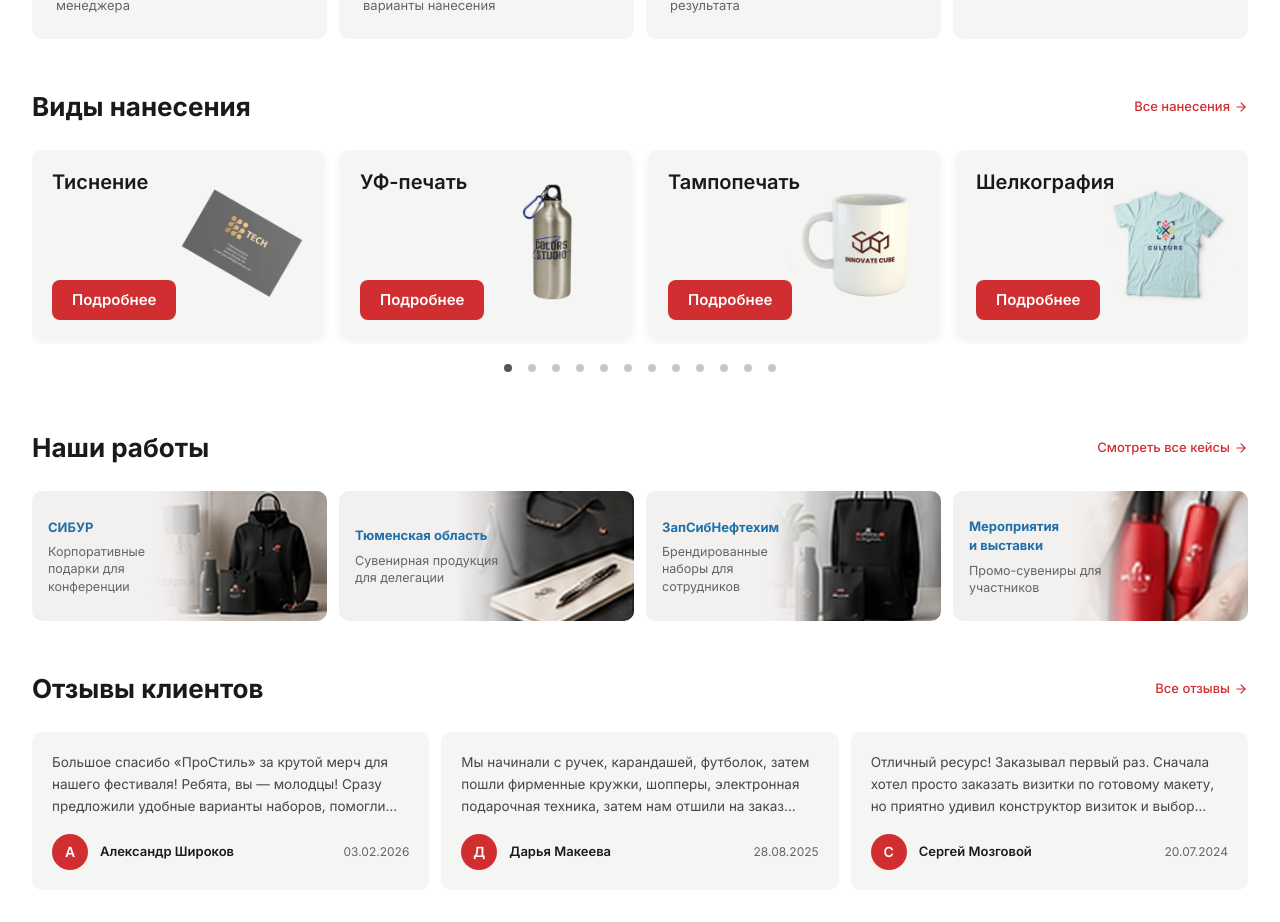
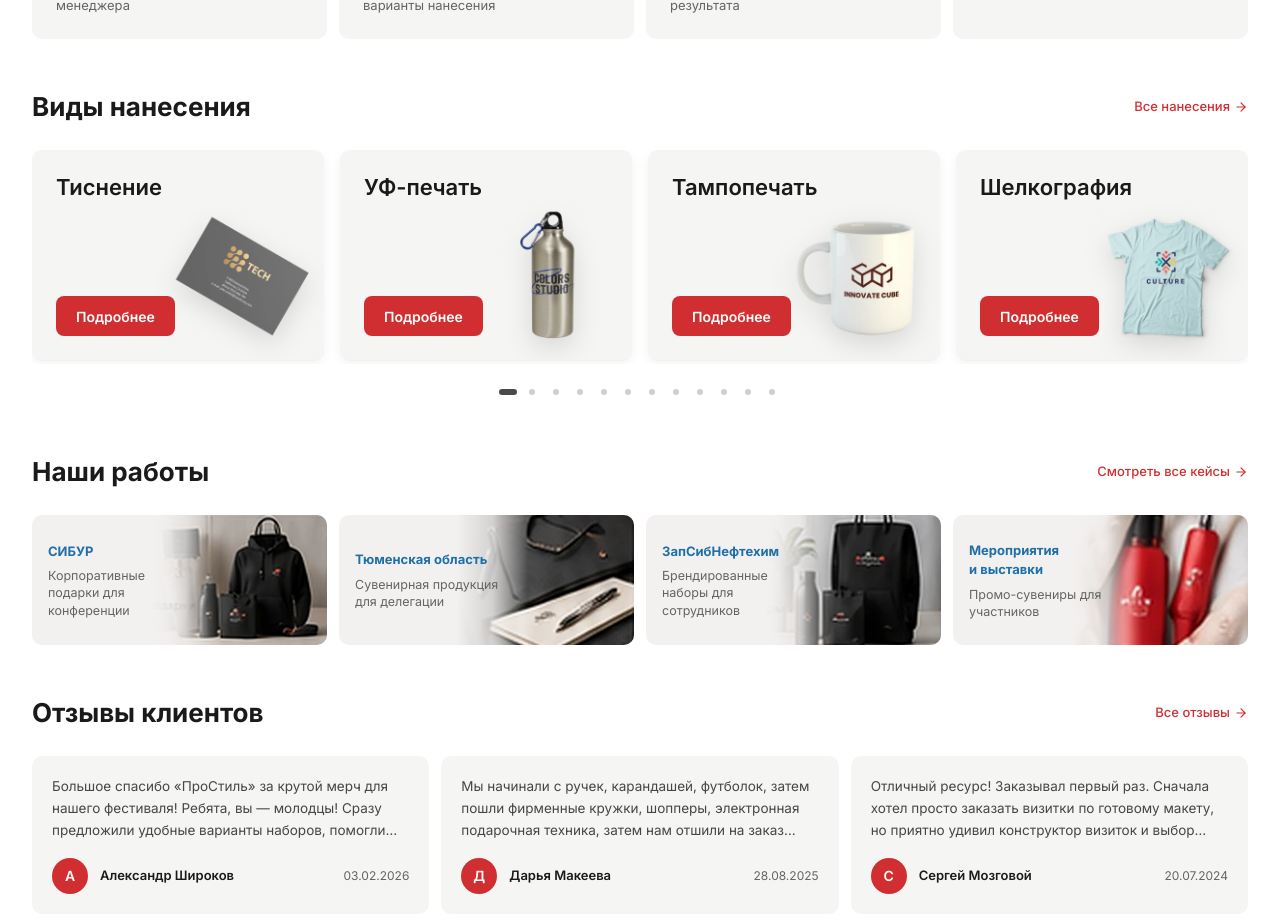
Before and after one commit to lemnity/prost, a Next.js app: page / in a window 1280 px wide. Shown: the part 1800-2722 px from the top of the page. Built offline with nearby package versions, Linux system fonts and the light colour scheme.

Commit message:
style: polish application carousel cards and dots

```diff
--- a/src/components/home/application-types.tsx
+++ b/src/components/home/application-types.tsx
@@ -24,20 +24,20 @@ export function ApplicationTypes() {
             <Link
               key={a.id}
               href={a.href}
-              className="group relative block h-[170px] shrink-0 basis-[82%] snap-start overflow-hidden rounded-[10px] bg-surface shadow-[0_2px_8px_rgba(0,0,0,0.06)] focus-visible:outline-offset-[-2px] md:h-[190px] md:basis-[calc((100%-16px)/2)] lg:basis-[calc((100%-32px)/3)] xl:basis-[calc((100%-48px)/4)]"
+              className="group relative block h-[180px] shrink-0 basis-[85%] snap-start overflow-hidden rounded-[10px] bg-surface p-5 shadow-[0_1px_2px_rgba(0,0,0,0.04),0_4px_12px_rgba(0,0,0,0.05)] transition-shadow hover:shadow-[0_2px_4px_rgba(0,0,0,0.06),0_8px_20px_rgba(0,0,0,0.09)] focus-visible:outline-offset-[-2px] md:h-[200px] md:basis-[calc((100%-16px)/2)] md:p-6 lg:basis-[calc((100%-32px)/3)] xl:h-[210px] xl:basis-[calc((100%-48px)/4)]"
             >
               <Image
                 src={a.image}
                 alt=""
                 width={640}
                 height={640}
-                sizes="(min-width:1280px) 12vw, (min-width:1024px) 18vw, (min-width:768px) 25vw, 40vw"
-                className="absolute inset-y-3 right-3 h-[calc(100%-1.5rem)] w-[48%] object-contain transition-transform duration-300 group-hover:scale-[1.03] motion-reduce:transition-none"
+                sizes="(min-width:1280px) 12vw, (min-width:1024px) 18vw, (min-width:768px) 25vw, 45vw"
+                className="absolute inset-y-0 right-0 h-full w-1/2 scale-[1.12] origin-bottom-right object-contain object-right-bottom p-1 drop-shadow-[0_8px_12px_rgba(0,0,0,0.12)] motion-safe:transition-transform motion-safe:duration-200 motion-safe:group-hover:scale-[1.16]"
               />
-              <h3 className="relative z-10 max-w-[62%] p-5 pr-0 text-[22px] font-semibold leading-tight xl:text-xl text-ink">
+              <h3 className="relative z-10 max-w-[52%] text-[22px] font-semibold leading-tight text-balance text-ink">
                 {a.title}
               </h3>
-              <span className="absolute bottom-5 left-5 inline-flex h-10 items-center rounded-[8px] bg-brand px-5 text-[15px] font-semibold text-white group-hover:bg-brand-hover">
+              <span className="absolute bottom-5 left-5 inline-flex h-10 items-center rounded-[8px] bg-brand px-5 text-[14px] font-semibold text-white group-hover:bg-brand-hover md:bottom-6 md:left-6">
                 Подробнее
               </span>
             </Link>
--- a/src/components/ui/carousel-dots.tsx
+++ b/src/components/ui/carousel-dots.tsx
@@ -45,7 +45,7 @@ export function CarouselDots({ trackId, count }: CarouselDotsProps) {
   };
 
   return (
-    <div className="mt-3 flex flex-wrap justify-center">
+    <div className="mt-4 flex flex-wrap justify-center">
       {Array.from({ length: count }, (_, i) => (
         <button
           key={i}
@@ -53,11 +53,10 @@ export function CarouselDots({ trackId, count }: CarouselDotsProps) {
           onClick={() => go(i)}
           aria-label={`Перейти к карточке ${i + 1}`}
           aria-current={i === active ? "true" : undefined}
-          className="flex size-6 items-center justify-center"
+          className="flex h-6 min-w-6 items-center justify-center px-[2px]"
         >
           <span
-            className="size-2 rounded-full"
-            style={{ backgroundColor: i === active ? "#555" : "#C9C9C9" }}
+            className={`h-1.5 rounded-full motion-safe:transition-all motion-safe:duration-200 ${i === active ? "w-[18px] bg-[#4A4A4A]" : "w-1.5 bg-[#D0D0D0]"}`}
           />
         </button>
       ))}
```
